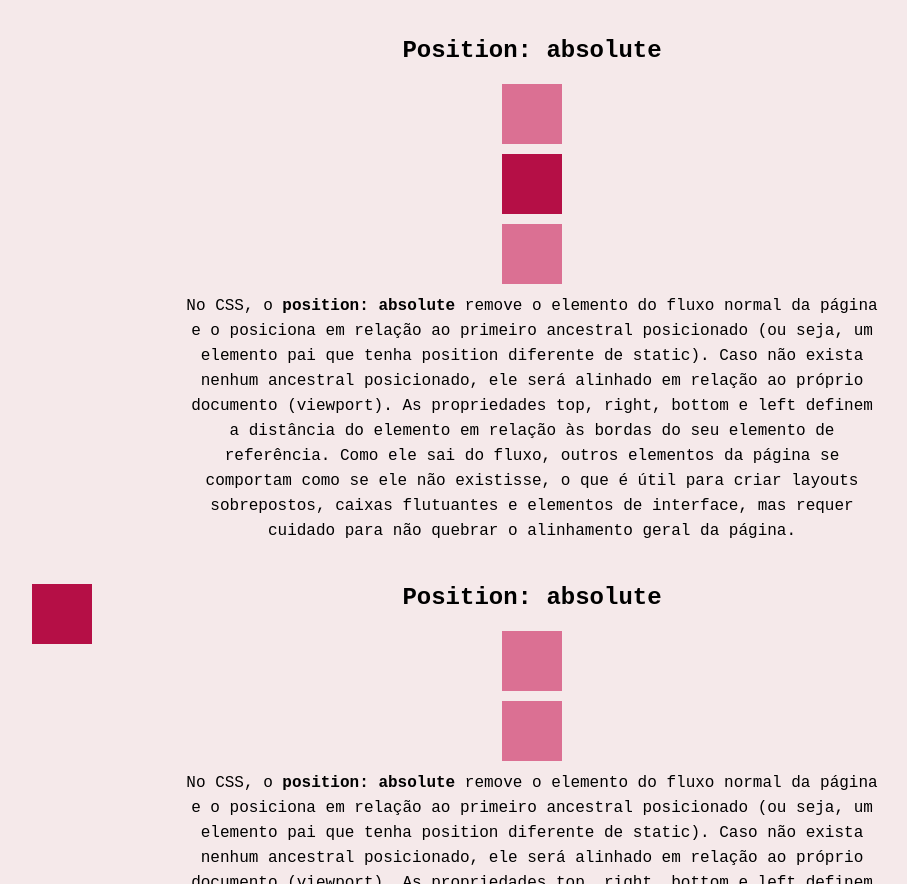
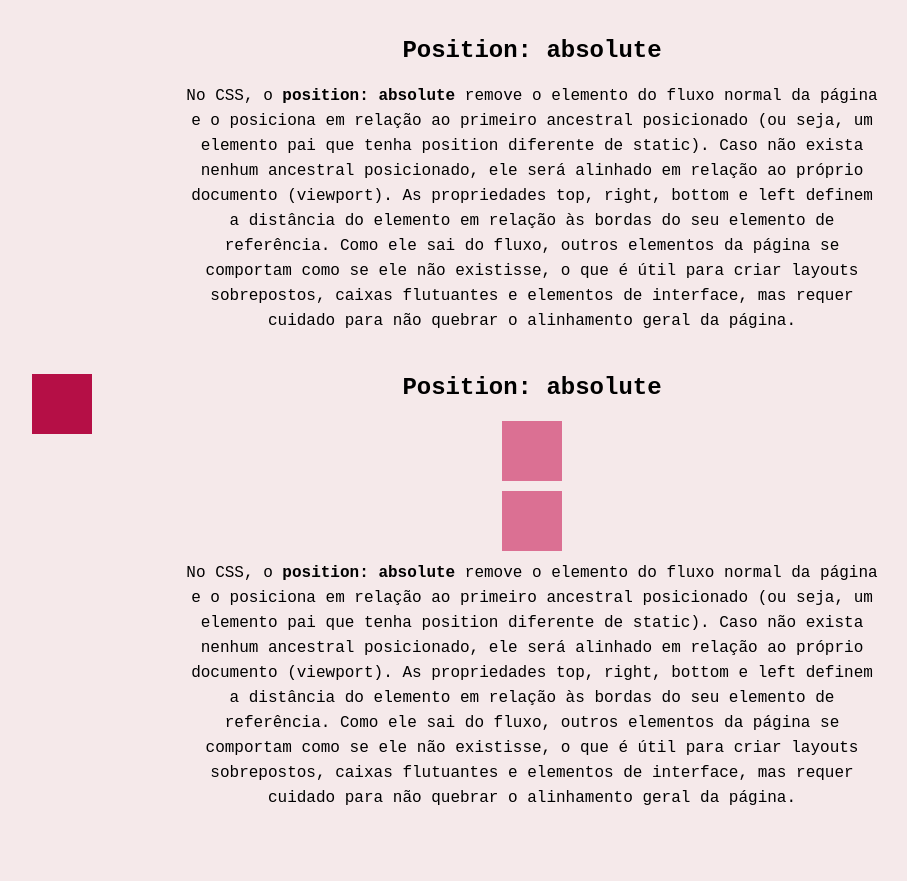
Before and after one commit to Sophiapupim/Position-marcio, a plain HTML site: page index.html in a window 1280 px wide. Shown: the part 975-1859 px from the top of the page, without its empty margins (108-1015 px from the left). Drawn offline with Linux system fonts and the light colour scheme.

Commit message:
arrumando o codigo

```diff
--- a/index.html
+++ b/index.html
@@ -59,9 +59,7 @@
     <section id="fixed">
       <h2>Position: absolute</h2>
 
-      <div></div>
-      <div class="pink"></div>
-      <div></div>
+
       <p>No CSS, o <strong>position: absolute</strong> remove o elemento do fluxo normal da página e o posiciona em relação ao primeiro ancestral posicionado (ou seja, um elemento pai que tenha position diferente de static). Caso não exista nenhum ancestral posicionado, ele será alinhado em relação ao próprio documento (viewport). As propriedades top, right, bottom e left definem a distância do elemento em relação às bordas do seu elemento de referência. Como ele sai do fluxo, outros elementos da página se comportam como se ele não existisse, o que é útil para criar layouts sobrepostos, caixas flutuantes e elementos de interface, mas requer cuidado para não quebrar o alinhamento geral da página.</p>
 
     </section>
```
